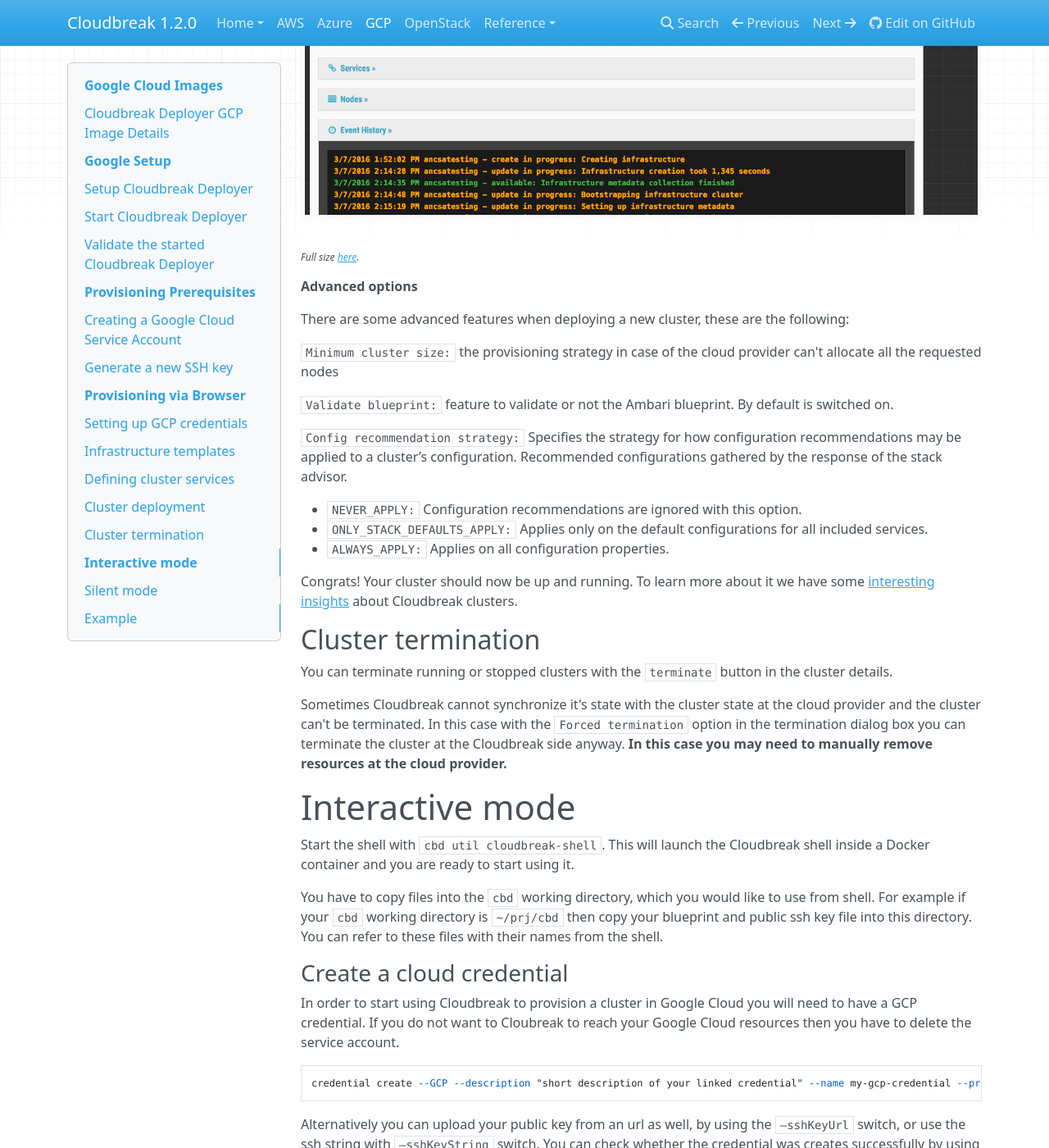
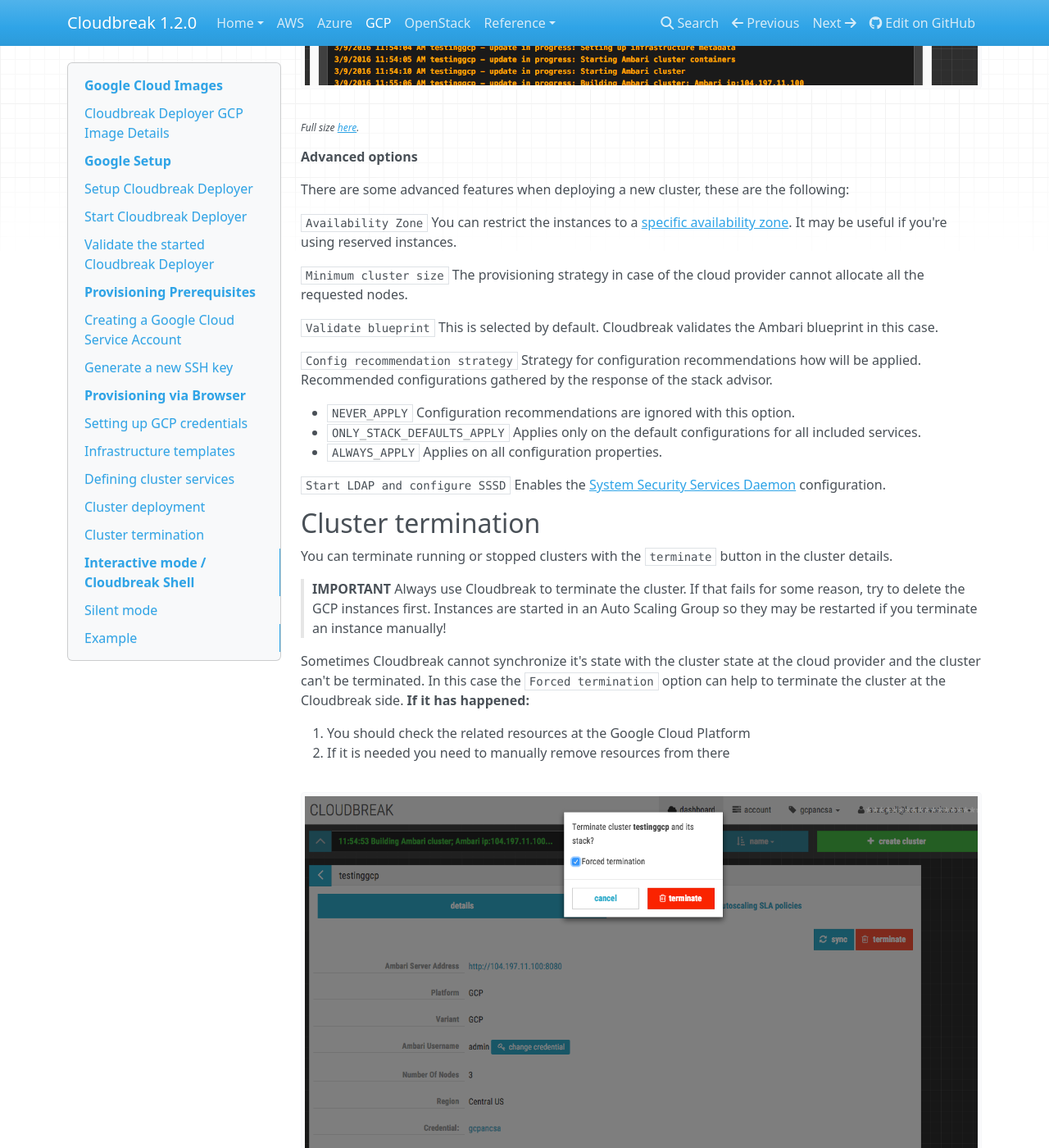
Before and after one commit to wprender/cloudbreak-docs, an MkDocs documentation site: the page built from docs/gcp.md, in a window 1280 px wide and 1400 px high, scrolled down 15886 px. Shown: the whole window at 82% size. Built offline with MkDocs 1.6.1, drawn with Linux system fonts in a browser that asks for light colours; nearby versions of some CDN libraries; old or Windows-style settings are respelled for this version of MkDocs; some of the changed text lies outside the part shown.

Commit message:
Updated GCP cluster termination

```diff
--- a/docs/gcp.md
+++ b/docs/gcp.md
@@ -407,49 +407,65 @@ be Kerberized. See more about it in the [Kerberos](kerberos.md) section of this
 `Add File System` tab
 
  - Select one of the file system that fits your needs
- - After you've selected `WASB` or `DASH`, you should configure:
-    - `Storage Account Name`
-    - `Storage Account Access Key`
+ - After you've selected `GCS file system`, you should configure:
+    - `Default Bucket Name`
  - Click on the `Review and Launch` button
+>You can read more about [GCS File System](https://cloud.google.com/storage/docs/gcs-fuse) and [Bucket Naming](https://cloud.google.com/storage/docs/naming#requirements) in GCP
+Documentation.
 
 `Review and Launch` tab
 
  - After the `create and start cluster` button has clicked Cloudbreak will start to create the cluster's resources on
- your Azure account.
+ your GCP account.
 
-Cloudbreak uses *Azure Portal* to create the resources - you can check out the resources created by Cloudbreak on
-the `Azure Portal Resource groups` page.
-![](/images/azure-resourcegroup.png)
-<sub>*Full size [here](/images/azure-resourcegroup.png).*</sub>
+Cloudbreak uses *Google Cloud Platform* to create the resources - you can check out the resources created by Cloudbreak
+ on the `Compute Engine` page of the `Google Compute Platform`.
+![](/images/gcp-computeengine.png)
+<sub>*Full size [here](/images/gcp-computeengine.png).*</sub>
 
 Besides these you can check the progress on the Cloudbreak Web UI itself if you open the new cluster's `Event History`.
-![](/images/azure-eventhistory.png)
-<sub>*Full size [here](/images/azure-eventhistory.png).*</sub>
-
+![](/images/gcp-eventhistory.png)
+<sub>*Full size [here](/images/gcp-eventhistory.png).*</sub>
 
 **Advanced options**
 
 There are some advanced features when deploying a new cluster, these are the following:
 
-`Minimum cluster size:` the provisioning strategy in case of the cloud provider can't allocate all the requested nodes
+`Availability Zone` You can restrict the instances to a [specific availability zone](https://cloud.google.com/compute/docs/zones). It may be useful if you're using
+ reserved instances.
 
-`Validate blueprint:` feature to validate or not the Ambari blueprint. By default is switched on.
+`Minimum cluster size` The provisioning strategy in case of the cloud provider cannot allocate all the requested nodes.
 
-`Config recommendation strategy:` Specifies the strategy for how configuration recommendations may be applied to a cluster’s configuration. Recommended configurations gathered by the response of the stack advisor.
+`Validate blueprint` This is selected by default. Cloudbreak validates the Ambari blueprint in this case.
 
-* `NEVER_APPLY:`               Configuration recommendations are ignored with this option.
-* `ONLY_STACK_DEFAULTS_APPLY:` Applies only on the default configurations for all included services.
-* `ALWAYS_APPLY:`              Applies on all configuration properties.
+`Config recommendation strategy` Strategy for configuration recommendations how will be applied. Recommended
+configurations gathered by the response of the stack advisor.
 
-Congrats! Your cluster should now be up and running. To learn more about it we have some [interesting insights](operations.md) about Cloudbreak clusters.
+* `NEVER_APPLY`               Configuration recommendations are ignored with this option.
+* `ONLY_STACK_DEFAULTS_APPLY` Applies only on the default configurations for all included services.
+* `ALWAYS_APPLY`              Applies on all configuration properties.
+
+`Start LDAP and configure SSSD` Enables the [System Security Services Daemon](sssd.md) configuration.
 
 ## Cluster termination
 
 You can terminate running or stopped clusters with the `terminate` button in the cluster details.
 
-Sometimes Cloudbreak cannot synchronize it's state with the cluster state at the cloud provider and the cluster can't be terminated. In this case with the `Forced termination` option in the termination dialog box you can terminate the cluster at the Cloudbreak side anyway. **In this case you may need to manually remove resources at the cloud provider.**
+>**IMPORTANT** Always use Cloudbreak to terminate the cluster. If that fails for some reason, try to delete the
+GCP instances first. Instances are started in an Auto Scaling Group so they may be restarted if you terminate an
+instance manually!
 
-# Interactive mode
+Sometimes Cloudbreak cannot synchronize it's state with the cluster state at the cloud provider and the cluster can't
+ be terminated. In this case the `Forced termination` option can help to terminate the cluster at the Cloudbreak
+ side. **If it has happened:**
+
+1. You should check the related resources at the Google Cloud Platform
+2. If it is needed you need to manually remove resources from there
+
+![](/images/gcp-forceterminate.png)
+<sub>*Full size [here](/images/gcp-forceterminate.png).*</sub>
+
+# Interactive mode / Cloudbreak Shell
 
 Start the shell with `cbd util cloudbreak-shell`. This will launch the Cloudbreak shell inside a Docker container and you are ready to start using it.
 
```
Also changed, not shown: docs/aws.md (+3 -2 lines), docs/azure.md (+4 -5 lines), docs/images/gcp-computeengine.png (added), docs/images/gcp-eventhistory.png (added), docs/images/gcp-forceterminate.png (added).
